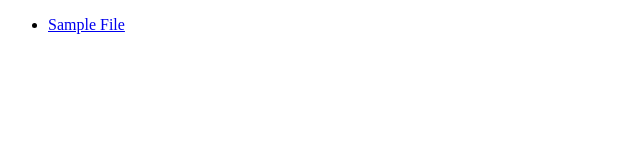
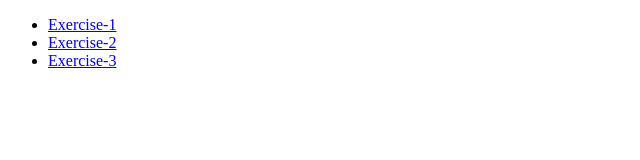
Before and after one commit to sidthesloth92/zilkies-18-rwd, a website: page logeswaran/index.html in a window 1280 px wide. Shown: the whole page, without its empty margins (0-640 px from the left). Drawn offline with Linux system fonts and the light colour scheme.

Commit message:
layout exercise -3

```diff
--- a/logeswaran/index.html
+++ b/logeswaran/index.html
@@ -9,7 +9,13 @@
 <body>
     <ul>
         <li>
-            <a href="./pages/sample.html">Sample File</a>
+            <a href="./Html/exercise1.html">Exercise-1</a>
+        </li>
+        <li>
+            <a href="./Html/exercise2.html">Exercise-2</a>
+        </li>
+        <li>
+            <a href="./Html/exercise3.html">Exercise-3</a>
         </li>
     </ul>
 </body>
```
Also changed, not shown: logeswaran/css/exercise1.css (+7 -0 lines), logeswaran/css/exercise2.css (+13 -0 lines), logeswaran/css/exercise3.css (+12 -1 lines).
